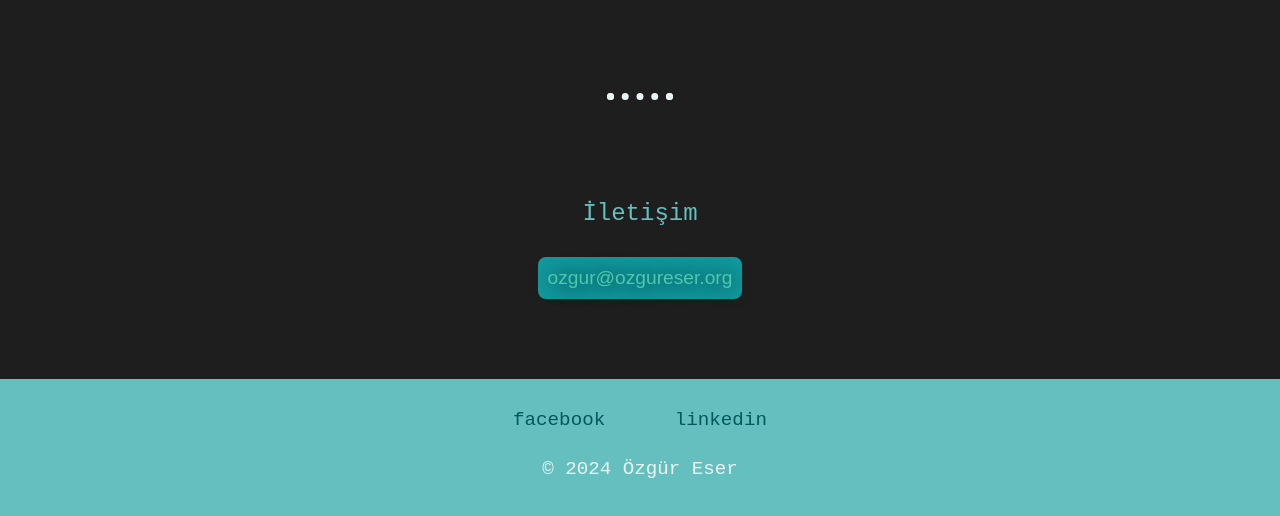
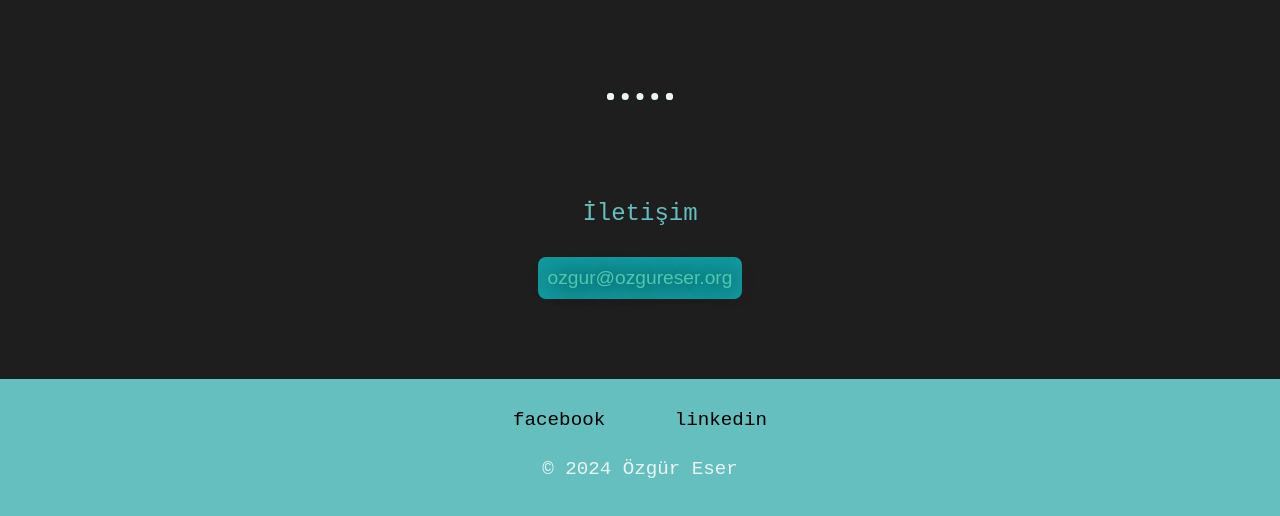
Before and after one commit to valarmorghuli/ozgureser.org, a plain HTML site: page index.html in a window 1280 px wide. Shown: the part 1612-2128 px from the top of the page. Drawn offline with Linux system fonts and the light colour scheme.

Commit message:
Some minor changes

```diff
--- a/css/styles.css
+++ b/css/styles.css
@@ -179,7 +179,7 @@ hr {
 
 /* Adjust Facebook and LinkedIn link colors for better visibility */
 .unix-dark-theme a[href*="facebook"], .unix-dark-theme a[href*="linkedin"] {
-    color: #02585b; /* Facebook color */
+    color: #000000; /* Facebook color */
 }
 
 .unix-dark-theme a[href*="linkedin"]:hover, .unix-dark-theme a[href*="facebook"]:hover {
```
Also changed, not shown: images/tennis.png, images/tennis.png.bak.png (added), 1 other file.
